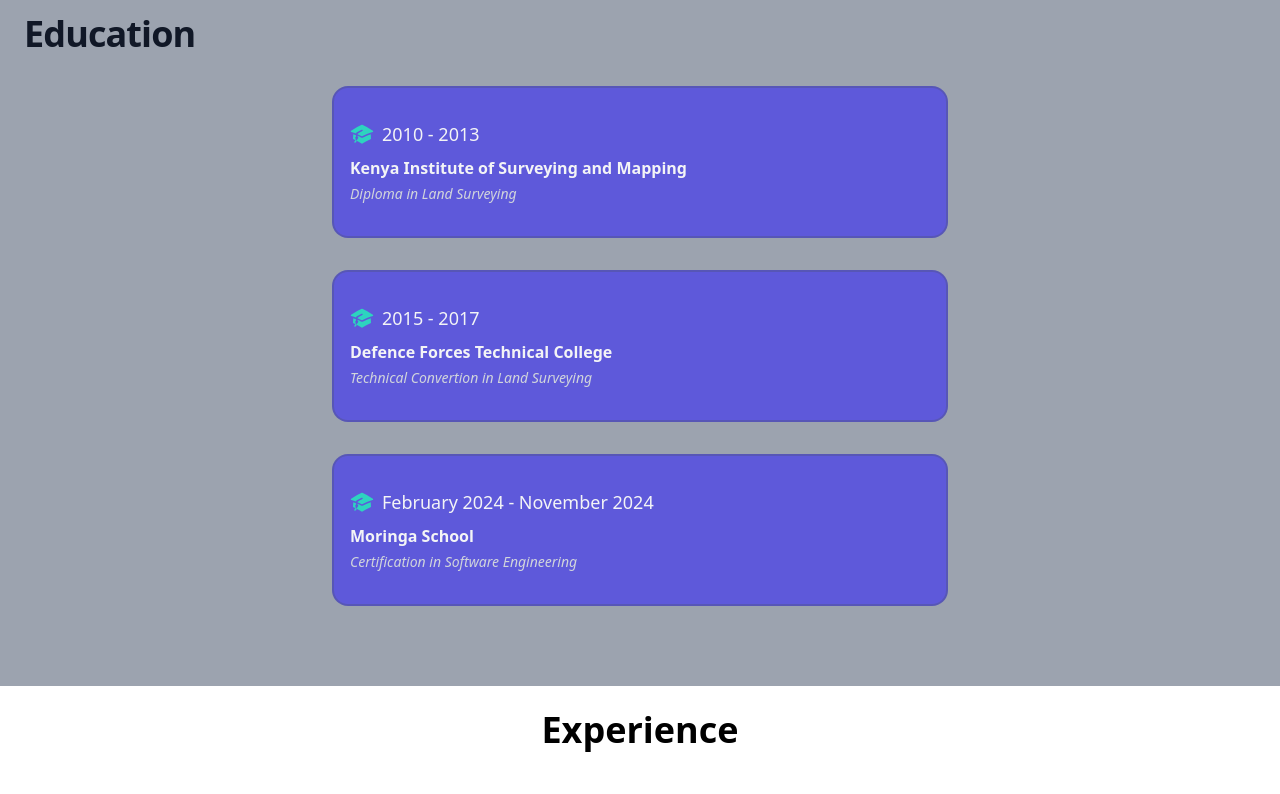
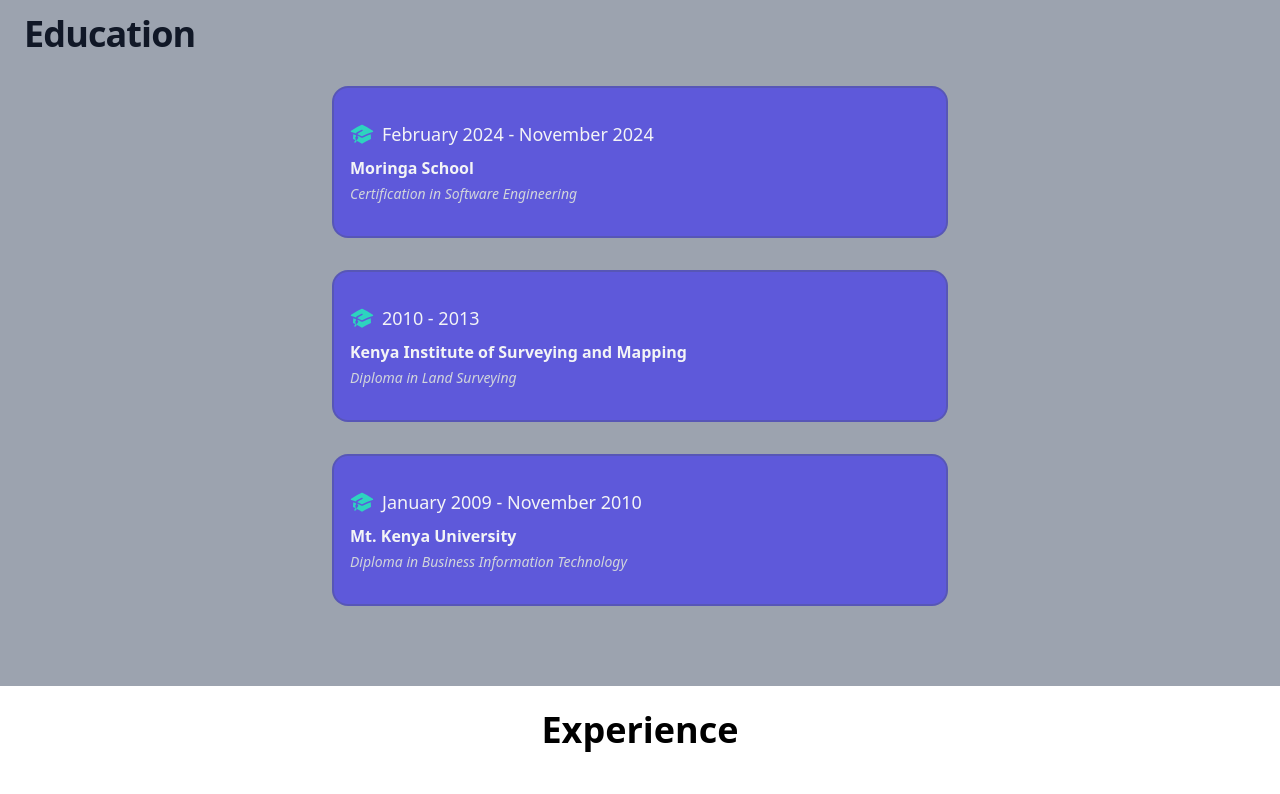
Before and after one commit to Akisa-Moruri/Portfolio, a React (Vite) app: page / in a window 1280 px wide. Shown: the part 1180-1974 px from the top of the page. Built offline with nearby package versions, Linux system fonts and the light colour scheme.

Commit message:
Education commits

```diff
--- a/src/Components/Education.jsx
+++ b/src/Components/Education.jsx
@@ -3,6 +3,11 @@
 
 function Education() {
   const educationData = [
+    {
+      year: 'February 2024 - November 2024',
+      school: 'Moringa School',
+      course: 'Certification in Software Engineering',
+    },
 
     {
       year: '2010 - 2013',
@@ -10,15 +15,12 @@
       course: 'Diploma in Land Surveying',
     },
     {
-        year: '2015 - 2017',
-        school: 'Defence Forces Technical College',
-        course: 'Technical Convertion in Land Surveying',
-      },
-    {
-      year: 'February 2024 - November 2024',
-      school: 'Moringa School',
-      course: 'Certification in Software Engineering',
+      year: 'January 2009 - November 2010',
+      school: 'Mt. Kenya University',
+      course: 'Diploma in Business Information Technology',
     },
+
+
   ];
 
   return (
```
